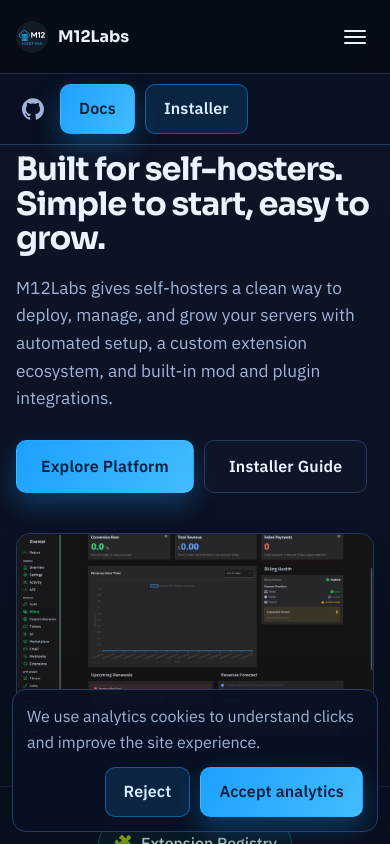
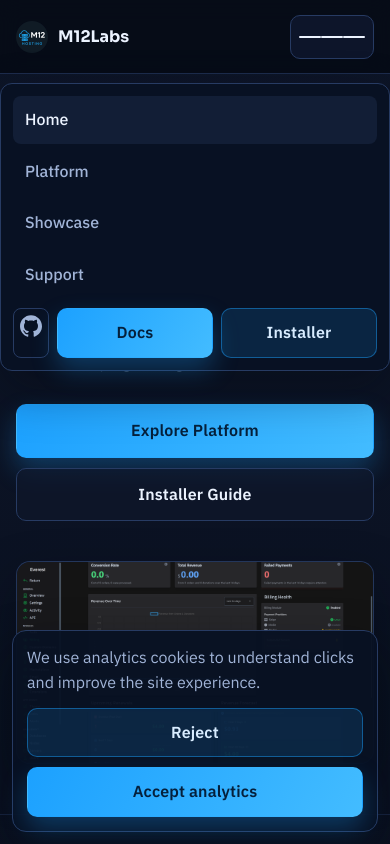
Before and after one commit to macery12/m12labs-site, a React (Vite) app: page / in a window 390 px wide. Both pictures are taken after a click on the button "Toggle navigation". Shown: the top 844 px of the page. Built offline with nearby package versions, Linux system fonts and the light colour scheme; no server answers.

Commit message:
improve mobile UI

```diff
--- a/src/components/SiteLayout.jsx
+++ b/src/components/SiteLayout.jsx
@@ -30,6 +30,25 @@
     return () => document.removeEventListener("click", closeOnOutsideClick);
   }, []);
 
+  useEffect(() => {
+    const handleEscape = (event) => {
+      if (event.key === "Escape") {
+        setMenuOpen(false);
+      }
+    };
+
+    document.addEventListener("keydown", handleEscape);
+    return () => document.removeEventListener("keydown", handleEscape);
+  }, []);
+
+  useEffect(() => {
+    document.body.classList.toggle("menu-open", menuOpen);
+
+    return () => {
+      document.body.classList.remove("menu-open");
+    };
+  }, [menuOpen]);
+
   return (
     <>
       <header className="nav-wrapper" role="banner">
@@ -42,9 +61,10 @@
           <button
             className="nav-hamburger"
             onClick={() => setMenuOpen((current) => !current)}
-            aria-controls="nav-links"
+            aria-controls="nav-menu"
             aria-expanded={menuOpen}
             aria-label="Toggle navigation"
+            aria-haspopup="menu"
             type="button"
           >
             <span></span>
@@ -52,19 +72,21 @@
             <span></span>
           </button>
 
-          <ul className={`nav-links${menuOpen ? " open" : ""}`} id="nav-links" role="list">
+          <div className={`nav-menu${menuOpen ? " open" : ""}`} id="nav-menu">
+            <ul className="nav-links" role="list">
               <li><NavLink to="/" className={({ isActive }) => `nav-link${isActive ? " active" : ""}`}>Home</NavLink></li>
               <li><NavLink to="/platform" className={({ isActive }) => `nav-link${isActive ? " active" : ""}`}>Platform</NavLink></li>
               <li><NavLink to="/showcase" className={({ isActive }) => `nav-link${isActive ? " active" : ""}`}>Showcase</NavLink></li>
               <li><NavLink to="/support" className={({ isActive }) => `nav-link${isActive ? " active" : ""}`}>Support</NavLink></li>
             </ul>
 
-          <div className={`nav-actions${menuOpen ? " open" : ""}`}>
+            <div className="nav-actions">
               <a href={siteConfig.githubUrl} className="nav-github" target="_blank" rel="noopener noreferrer" aria-label="GitHub repository">
                 <GitHubIcon />
               </a>
               <a href={siteConfig.docsUrl} className="btn btn-primary" target="_blank" rel="noopener noreferrer">Docs</a>
               <a href={siteConfig.installerRepoUrl} className="btn btn-secondary" target="_blank" rel="noopener noreferrer">Installer</a>
+            </div>
           </div>
         </nav>
       </header>
--- a/src/pages/HomePage.jsx
+++ b/src/pages/HomePage.jsx
@@ -1,4 +1,5 @@
 import { useEffect, useState } from "react";
+import { Link } from "react-router-dom";
 import PageMeta from "../components/PageMeta";
 import { getScreenshotUrl, siteConfig } from "../data/site";
 
@@ -58,7 +59,7 @@
               automated setup, a custom extension ecosystem, and built-in mod and plugin integrations.
             </p>
             <div className="hero-actions">
-              <a href="/platform" className="btn btn-primary btn-lg">Explore Platform</a>
+              <Link to="/platform" className="btn btn-primary btn-lg">Explore Platform</Link>
               <a href={siteConfig.installerRepoUrl} className="btn btn-ghost btn-lg" target="_blank" rel="noopener noreferrer">Installer Guide</a>
             </div>
           </div>
@@ -163,7 +164,7 @@
         <div className="container screenshots-callout-inner">
           <h2 className="section-heading" id="ss-callout-heading">See real product screens</h2>
           <p className="section-sub">Checkout, billing dashboard, cycles, and theme tooling in one place.</p>
-          <a href="/showcase" className="btn btn-primary btn-lg">View Showcase</a>
+          <Link to="/showcase" className="btn btn-primary btn-lg">View Showcase</Link>
         </div>
       </section>
 
--- a/src/styles.css
+++ b/src/styles.css
@@ -24,7 +24,7 @@
 }
 
 * { box-sizing: border-box; }
-html, body { margin: 0; padding: 0; }
+html, body { margin: 0; padding: 0; min-height: 100%; }
 html { scroll-behavior: smooth; }
 
 body {
@@ -36,6 +36,15 @@
     linear-gradient(180deg, var(--bg-alt) 0%, var(--bg) 30%, #060b16 100%);
   line-height: 1.6;
   -webkit-font-smoothing: antialiased;
+  overflow-x: clip;
+}
+
+body.menu-open {
+  overflow: hidden;
+}
+
+#root {
+  min-height: 100vh;
 }
 
 a { color: var(--primary); text-decoration: none; }
@@ -71,7 +80,7 @@
   padding: 0 24px;
 }
 
-.section { padding: var(--section-py) 0; }
+.section { padding: clamp(56px, 7vw, var(--section-py)) 0; }
 
 .btn {
   display: inline-flex;
@@ -79,11 +88,14 @@
   justify-content: center;
   gap: 8px;
   padding: 11px 18px;
+  min-height: 44px;
   border-radius: var(--radius-sm);
   border: 1px solid transparent;
   text-decoration: none;
   font-weight: 600;
   letter-spacing: 0.01em;
+  text-align: center;
+  touch-action: manipulation;
   transition: transform 0.18s ease, box-shadow 0.18s ease, background-color 0.18s ease, border-color 0.18s ease;
 }
 
@@ -145,7 +157,17 @@
   display: flex;
   align-items: center;
   gap: 4px;
+}
+
+.nav-menu {
+  display: flex;
+  align-items: center;
+  gap: 16px;
   flex: 1;
+}
+
+.nav-menu.open {
+  display: flex;
 }
 
 .nav-link {
@@ -228,7 +250,16 @@
   margin: 0 0 28px;
   color: var(--text-muted);
   max-width: 58ch;
-  font-size: 1.08rem;
+  font-size: clamp(1rem, 1.4vw, 1.08rem);
+}
+
+.hero-visual,
+.feature-row-visual,
+.features-category-visual,
+.showcase-spotlight,
+.gallery-item,
+.modal-image-wrap {
+  min-width: 0;
 }
 
 .hero-actions {
@@ -653,6 +684,7 @@
   color: var(--text-muted);
   border-radius: 999px;
   padding: 7px 14px;
+  min-height: 40px;
   cursor: pointer;
 }
 
@@ -673,6 +705,7 @@
   background: rgba(16, 26, 48, 0.56);
   border-radius: var(--radius);
   padding: 12px;
+  width: 100%;
   text-align: left;
   cursor: pointer;
   display: grid;
@@ -761,6 +794,8 @@
   border-radius: var(--radius);
   background: #081123;
   padding: 14px;
+  max-height: calc(100vh - 32px);
+  overflow: auto;
 }
 
 .modal-body {
@@ -776,7 +811,7 @@
 
 .modal-image {
   width: 100%;
-  max-height: calc(100vh - 72px);
+  max-height: calc(100vh - 140px);
   object-fit: contain;
 }
 
@@ -969,7 +1004,7 @@
 .cookie-banner {
   position: fixed;
   right: 16px;
-  bottom: 16px;
+  bottom: max(16px, env(safe-area-inset-bottom));
   z-index: 150;
   width: min(520px, calc(100% - 32px));
   border: 1px solid var(--border);
@@ -1040,33 +1075,82 @@
   }
 
   .nav {
+    position: relative;
+    height: 100%;
     gap: 12px;
+    flex-wrap: nowrap;
   }
 
   .nav-hamburger {
-    display: inline-block;
+    display: inline-flex;
+    align-items: center;
+    justify-content: center;
+    margin-left: auto;
+    border: 1px solid var(--border);
+    border-radius: 10px;
+    min-width: 44px;
+    min-height: 44px;
+    background: rgba(16, 26, 48, 0.75);
   }
 
-  .nav-links,
-  .nav-actions {
+  .nav-menu {
     position: absolute;
     left: 0;
     right: 0;
-    top: var(--nav-h);
+    top: calc(100% + 10px);
+    z-index: 120;
+    width: 100%;
     background: #081123;
-    border-bottom: 1px solid var(--border);
-    padding: 10px 16px;
+    border: 1px solid var(--border);
+    border-radius: 12px;
+    padding: 12px;
     display: none;
+    flex-direction: column;
+    align-items: stretch;
+    gap: 10px;
+    box-shadow: var(--shadow);
   }
 
-  .nav-links.open,
-  .nav-actions.open {
+  .nav-menu.open {
     display: flex;
-    flex-wrap: wrap;
   }
 
-  .nav-links { gap: 6px; }
-  .nav-actions { justify-content: flex-start; }
+  .nav-links {
+    flex-direction: column;
+    align-items: stretch;
+    width: 100%;
+    gap: 4px;
+    margin-top: 0;
+  }
+
+  .nav-link {
+    display: block;
+    width: 100%;
+    padding: 11px 12px;
+  }
+
+  .nav-actions {
+    justify-content: flex-start;
+    align-items: stretch;
+    width: 100%;
+    gap: 8px;
+    margin-top: 0;
+    margin-bottom: 0;
+  }
+
+  .nav-actions .btn {
+    width: 100%;
+  }
+
+  .nav-github {
+    justify-content: center;
+    border: 1px solid var(--border);
+    min-height: 44px;
+  }
+
+  .gallery-header {
+    align-items: flex-start;
+  }
 
   .form-row {
     grid-template-columns: 1fr;
@@ -1076,11 +1160,82 @@
 @media (max-width: 640px) {
   .container { padding: 0 16px; }
   .hero { padding-top: 78px; }
+  .hero-actions,
+  .cta-actions {
+    display: grid;
+    grid-template-columns: 1fr;
+    width: 100%;
+  }
+  .hero-actions .btn,
+  .cta-actions .btn {
+    width: 100%;
+  }
+  .quick-facts {
+    justify-content: flex-start;
+  }
+  .quick-fact {
+    width: 100%;
+    justify-content: flex-start;
+  }
+  .showcase-spotlight {
+    padding: 14px;
+  }
+  .feature-card,
+  .support-card,
+  .gallery-item {
+    padding: 14px;
+  }
   .showcase-hero { padding-top: 70px; }
-  .modal-content { margin-top: 16px; padding: 12px; }
+  .modal-content {
+    margin-top: 10px;
+    padding: 12px;
+    width: calc(100% - 12px);
+    max-height: calc(100vh - 20px);
+  }
+  .modal-prev,
+  .modal-next {
+    position: static;
+    transform: none;
+    width: 44px;
+    height: 44px;
+  }
+  .modal-content {
+    display: grid;
+    gap: 10px;
+  }
+  .modal-body {
+    order: 1;
+  }
+  .modal-prev {
+    order: 2;
+    justify-self: start;
+  }
+  .modal-next {
+    order: 3;
+    justify-self: end;
+  }
+  .modal-close {
+    top: 8px;
+    right: 8px;
+  }
   .cookie-banner {
     right: 12px;
-    bottom: 12px;
+    bottom: max(12px, env(safe-area-inset-bottom));
     width: calc(100% - 24px);
   }
+  .cookie-banner-actions {
+    justify-content: stretch;
+    display: grid;
+    grid-template-columns: 1fr;
+  }
+  .cookie-banner-actions .btn {
+    width: 100%;
+  }
+  .footer-links {
+    gap: 6px;
+  }
+  .footer-link {
+    width: 100%;
+    padding: 8px;
+  }
 }
```
Lines whose indentation alone changed are shown as unchanged.
